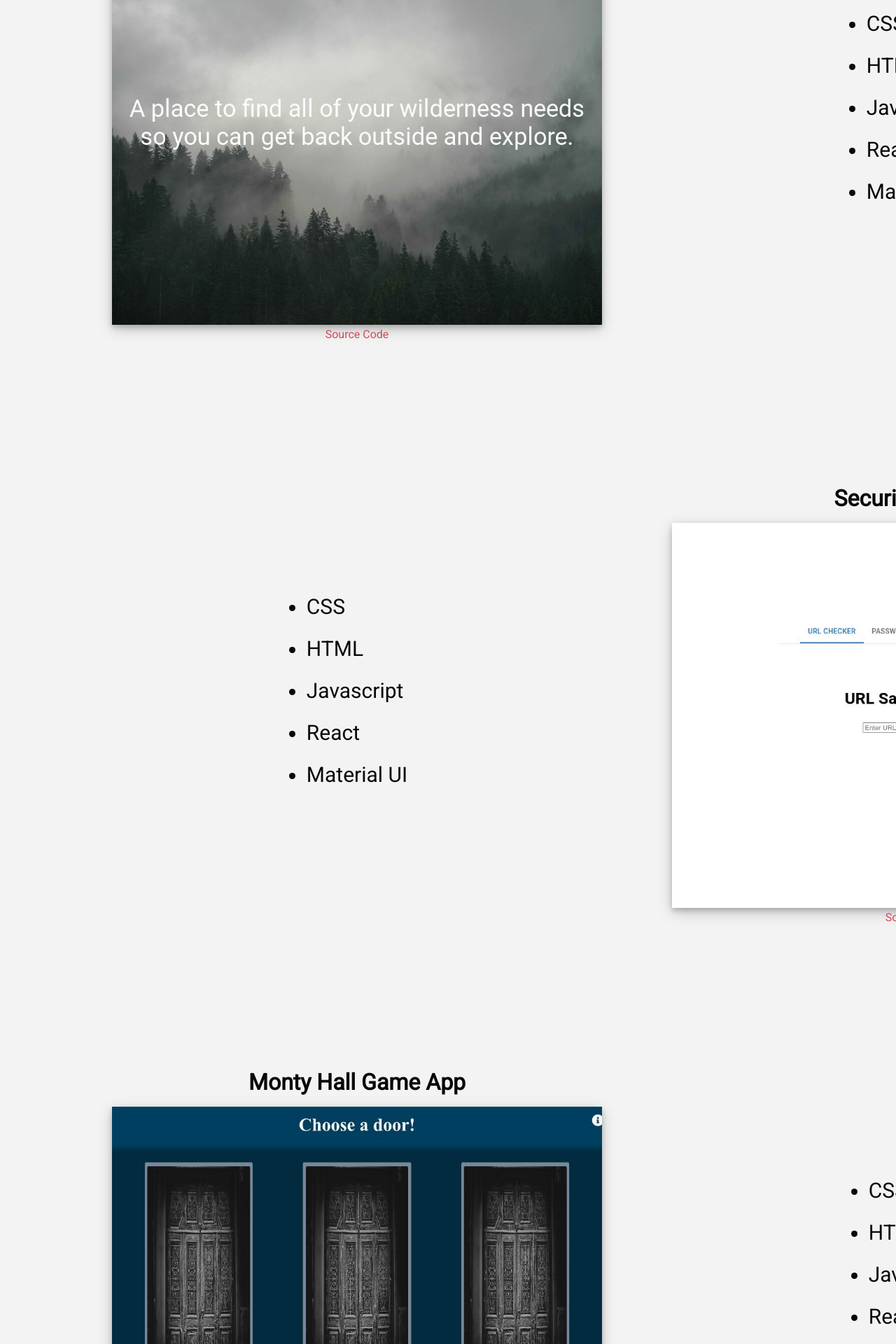
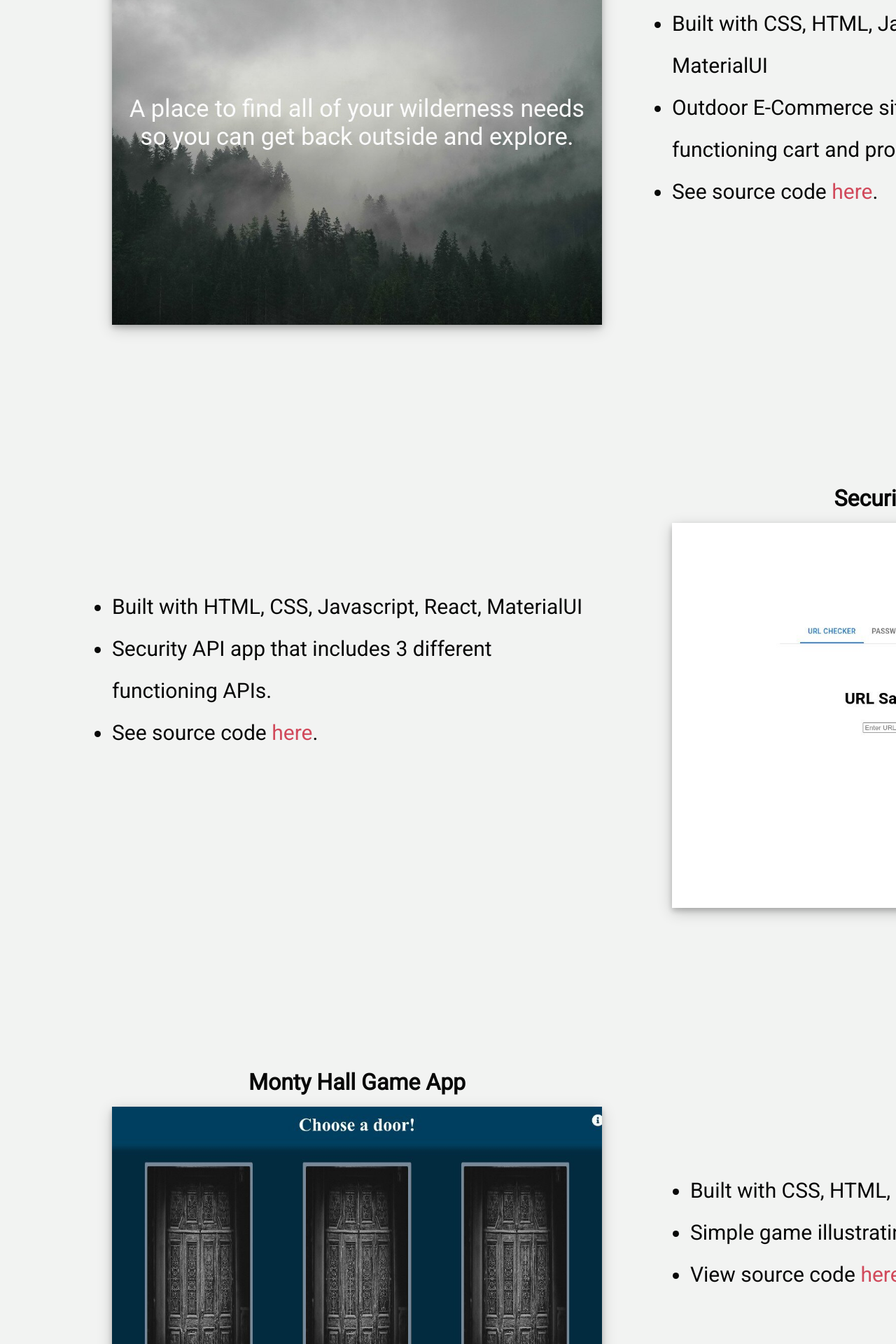
Before and after one commit to rkd412/my-portfolio, a React (Create React App) app: page / in a window 1280 px wide. Shown: the part 1180-3100 px from the top of the page at 70% size. Built offline with nearby package versions, Linux system fonts and the light colour scheme.

Commit message:
Changed list items around

```diff
--- a/src/components/desktop/Projects.js
+++ b/src/components/desktop/Projects.js
@@ -44,16 +44,6 @@ const Projects = () => {
               id="https://wonderful-ptolemy-65f598.netlify.app/"
             />
           </div>{" "}
-          <div>
-            <a
-              aria-label="Outdoor E-Commerce Repository"
-              href="https://github.com/rkd412/outdoor-ecommerce"
-              target="_blank"
-              rel="noreferrer"
-            >
-              Source Code
-            </a>
-          </div>
         </div>
 
         <div
@@ -62,11 +52,24 @@ const Projects = () => {
           }
         >
           <ul>
-            <li>CSS</li>
-            <li>HTML</li>
-            <li>Javascript</li>
-            <li>React</li>
-            <li>Material UI</li>
+            <li>Built with CSS, HTML, Javascript, React, and MaterialUI</li>
+
+            <li>
+              Outdoor E-Commerce site that includes a functioning cart and
+              products page.
+            </li>
+            <li>
+              See source code{" "}
+              <a
+                aria-label="Outdoor E-Commerce Repository"
+                href="https://github.com/rkd412/outdoor-ecommerce"
+                target="_blank"
+                rel="noreferrer"
+              >
+                here
+              </a>
+              .
+            </li>
           </ul>
         </div>
       </Fade>
@@ -78,11 +81,22 @@ const Projects = () => {
           }
         >
           <ul>
-            <li>CSS</li>
-            <li>HTML</li>
-            <li>Javascript</li>
-            <li>React</li>
-            <li>Material UI</li>
+            <li>Built with HTML, CSS, Javascript, React, MaterialUI</li>
+            <li>
+              Security API app that includes 3 different functioning APIs.
+            </li>
+            <li>
+              See source code{" "}
+              <a
+                aria-label="Security API App repository"
+                href="https://github.com/rkd412/security-api-app"
+                target="_blank"
+                rel="noreferrer"
+              >
+                here
+              </a>
+              .
+            </li>
           </ul>
         </div>
 
@@ -106,17 +120,6 @@ const Projects = () => {
               id="https://infallible-khorana-72773f.netlify.app/"
             />
           </div>
-          <div>
-            {" "}
-            <a
-              aria-label="Security API App repository"
-              href="https://github.com/rkd412/security-api-app"
-              target="_blank"
-              rel="noreferrer"
-            >
-              Source Code
-            </a>
-          </div>
         </div>
       </Fade>
 
@@ -126,23 +129,21 @@ const Projects = () => {
             theme.isNight ? styles["night-img-div"] : styles["day-img-div"]
           }
         >
-         <div> <h1>Monty Hall Game App</h1></div>
-         <div> <img
+          <div>
+            {" "}
+            <h1>Monty Hall Game App</h1>
+          </div>
+          <div>
+            {" "}
+            <img
               className={styles["image"]}
               loading="lazy"
               src={MontyHall}
               alt="Monty Hall Game"
               onClick={clickHandler}
               id="https://eloquent-clarke-721698.netlify.app/"
-          /></div>
-          <div><a
-            aria-label="Monty Hall Repository"
-            href="https://github.com/rkd412/monty-hall"
-            target="_blank"
-            rel="noreferrer"
-          >
-            Source Code
-          </a></div>
+            />
+          </div>
         </div>
 
         <div
@@ -151,10 +152,20 @@ const Projects = () => {
           }
         >
           <ul>
-            <li>CSS</li>
-            <li>HTML</li>
-            <li>Javascript</li>
-            <li>React</li>
+            <li>Built with CSS, HTML, Javascript, and React</li>
+            <li>Simple game illustrating the Monty Hall problem.</li>{" "}
+            <li>
+              View source code{" "}
+              <a
+                aria-label="Monty Hall Repository"
+                href="https://github.com/rkd412/monty-hall"
+                target="_blank"
+                rel="noreferrer"
+              >
+                here
+              </a>
+              .
+            </li>
           </ul>
         </div>
       </Fade>
--- a/src/components/desktop/Projects.module.css
+++ b/src/components/desktop/Projects.module.css
@@ -43,32 +43,28 @@
   margin: 2vh;
 }
 
-.night-img-div a {
-  margin: 20vh;
-}
-
-.night-img-div a:link {
+.night-text-div a:link {
   text-decoration: none;
   color: #d1495b;
   outline: none;
 }
 
-.night-img-div a:visited {
+.night-text-div a:visited {
   text-decoration: none;
   color: #d1495b;
 }
 
-.night-img-div a:hover {
+.night-text-div a:hover {
   text-decoration: underline;
   color: #ffffff;
 }
 
-.night-img-div a:focus {
+.night-text-div a:focus {
   text-decoration: underline;
   color: gainsboro;
 }
 
-.night-img-div a:active {
+.night-text-div a:active {
   text-decoration: underline;
   color: gainsboro;
 }
@@ -83,28 +79,28 @@
   margin: 2vh;
 }
 
-.day-img-div a:link {
+.day-text-div a:link {
   text-decoration: none;
   color: #d1495b;
   outline: none;
 }
 
-.day-img-div a:visited {
+.day-text-div a:visited {
   text-decoration: none;
   color: #d1495b;
 }
 
-.day-img-div a:hover {
+.day-text-div a:hover {
   text-decoration: underline;
   color: gainsboro;
 }
 
-.day-img-div a:focus {
+.day-text-div a:focus {
   text-decoration: underline;
   color: silver;
 }
 
-.day-img-div a:active {
+.day-text-div a:active {
   text-decoration: underline;
   color: silver;
 }
```
Lines whose indentation alone changed are shown as unchanged.
